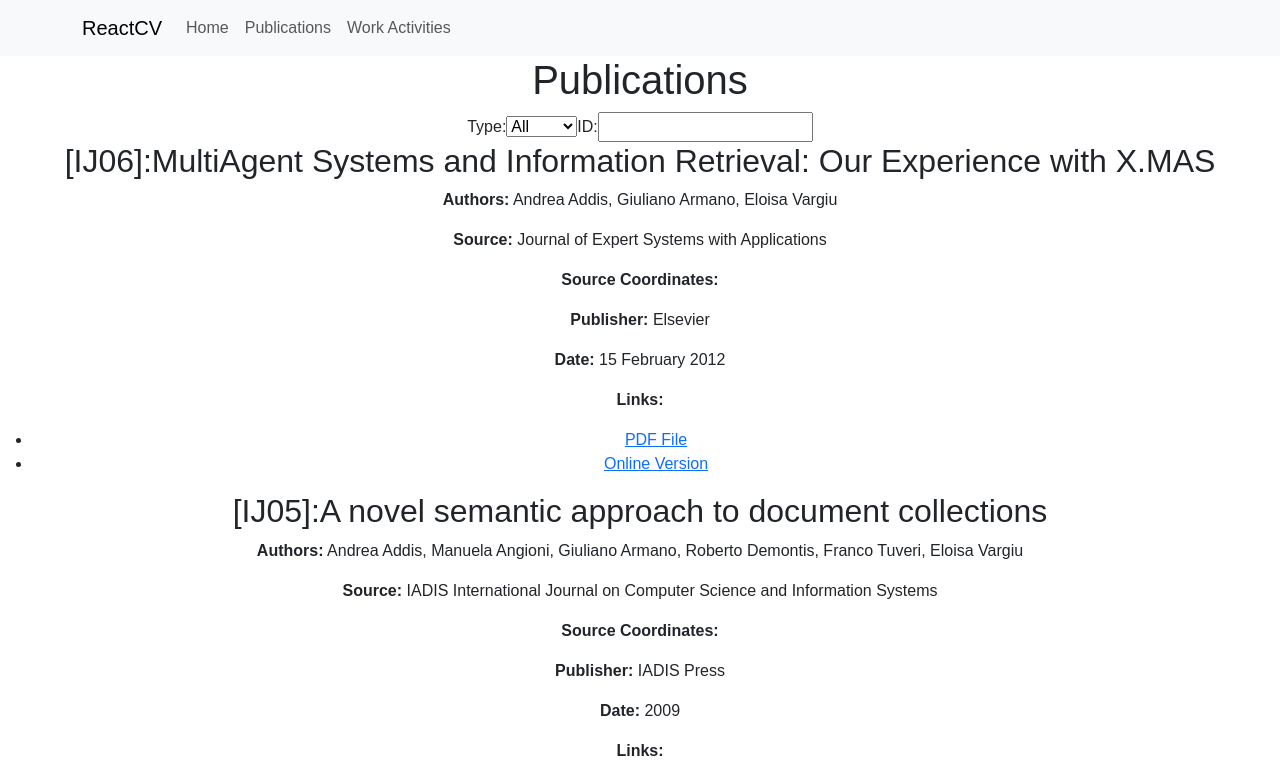
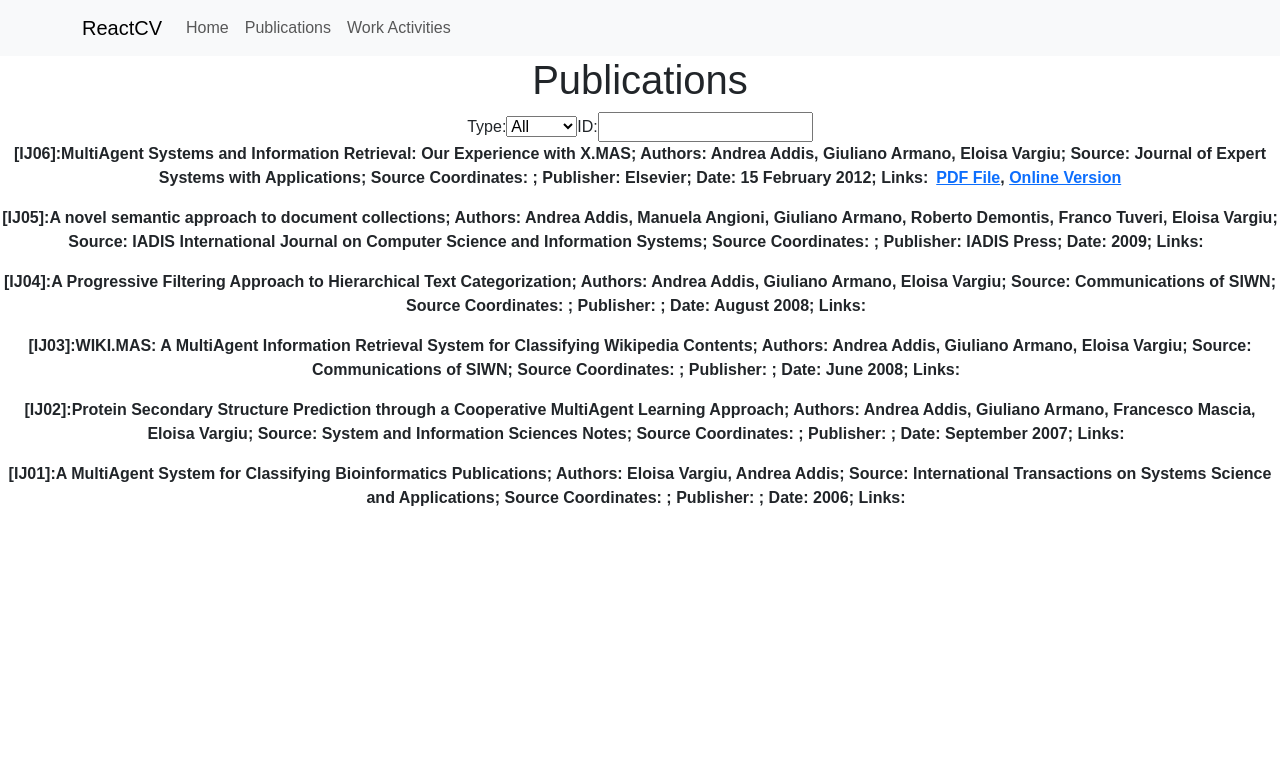
Before and after one commit to artsakenos/ReactCV, a React (Create React App) app: page /publications in a window 1280 px wide. Shown: the top 784 px of the page. Built offline with nearby package versions, Linux system fonts and the light colour scheme.

Commit message:
Some Styling (to fix!)

```diff
--- a/src/components/Publication.js
+++ b/src/components/Publication.js
@@ -11,29 +11,11 @@ export default function Publication({
   links
 }) {
   return (
-    <div>
-      <h2>
-        {id}:{title}
-      </h2>
-      <p>
-        <strong>Authors:</strong> {authors}
-      </p>
-      <p>
-        <strong>Source:</strong> {source}
-      </p>
-      <p>
-        <strong>Source Coordinates:</strong> {sourceCoordinates}
-      </p>
-      <p>
-        <strong>Publisher:</strong> {publisher}
-      </p>
-      <p>
-        <strong>Date:</strong> {date}
-      </p>
-      <p>
-        <strong>Links:</strong>
-      </p>
-      <ul>
+    <div className="publication-container">
+      <div className="publication-info">
+        {id}:{title}; Authors: {authors}; Source: {source}; Source Coordinates:{" "}
+        {sourceCoordinates}; Publisher: {publisher}; Date: {date}; Links:
+        <ul className="publication-links">
           {links &&
             links.map((link, index) => (
               <li key={index}>
@@ -42,5 +24,6 @@ export default function Publication({
             ))}
         </ul>
       </div>
+    </div>
   );
 }
--- a/src/styles.css
+++ b/src/styles.css
@@ -2,3 +2,28 @@
   font-family: sans-serif;
   text-align: center;
 }
+
+.publication-container {
+  margin-bottom: 1rem;
+}
+
+.publication-info {
+  font-weight: bold;
+  margin-bottom: 0.5rem;
+}
+
+.publication-links {
+  display: inline;
+  margin-left: 0.5rem;
+  margin-bottom: 0;
+  padding-left: 0;
+  list-style: none;
+}
+
+.publication-links li {
+  display: inline;
+}
+
+.publication-links li:not(:last-child)::after {
+  content: ", ";
+}
```
Lines whose indentation alone changed are shown as unchanged.
